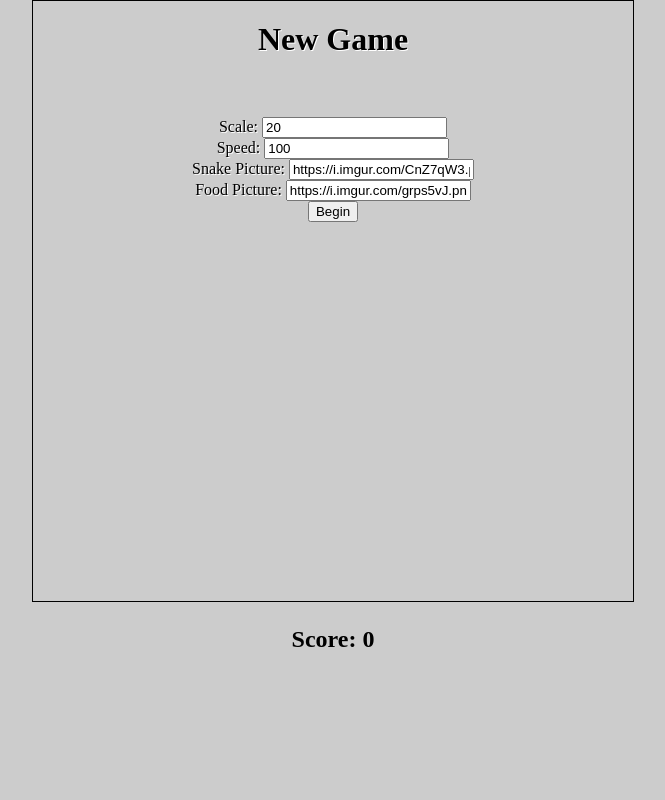
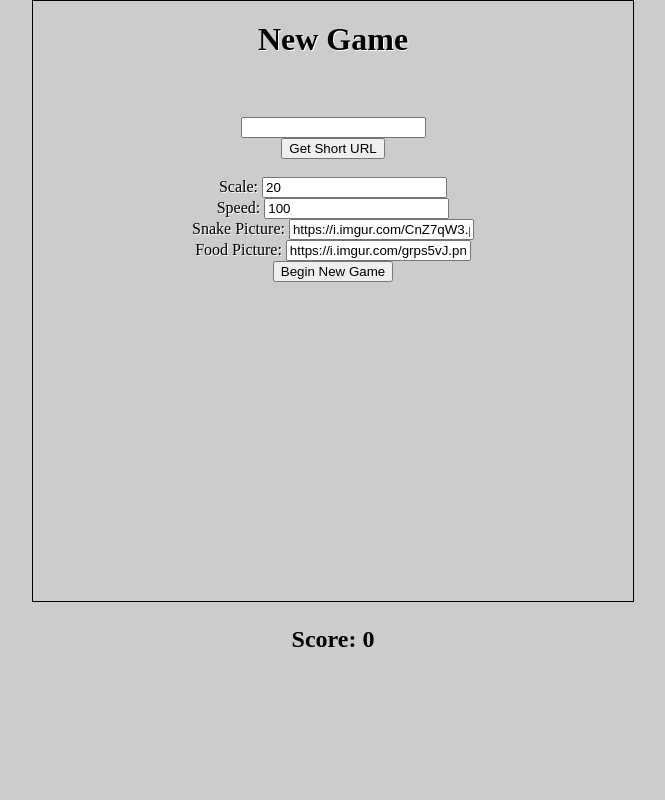
Before and after one commit to vreelb/face-snake, a PHP site: page / in a window 1280 px wide. Shown: the whole page, without its empty margins (307-972 px from the left). Run offline with PHP 8.4, Linux system fonts and the light colour scheme; some libraries are stand-ins or nearby versions.

Commit message:
Adds in-app URL shortening.
Maybe it should be fully automatic? I do prefer it upon request though, as
helps keep below 1,000,000 API requests per day.

Regardless of how I adjust things, this closes #4.

```diff
--- a/index.php
+++ b/index.php
@@ -13,7 +13,9 @@
 </head>
 <body>
 	<script src="http://ajax.googleapis.com/ajax/libs/jquery/2.1.3/jquery.min.js"></script>
+	<script src="https://apis.google.com/js/client.js"></script>
 	<script src="./resources/snake.js"></script>
+	<script src="./resources/config.js"></script>
 
 <?php
 
@@ -48,14 +50,20 @@ if (count($_GET)) {
 			<div id="overlay-message">New Game</div><br>
 			<span id="overlay-score"></span>
 		</h1>
+		<form>
+			<input type="text" id="short_url"><br>
+			<button type="button" onclick="getShortURL(window.location.href
+);">Get Short URL</button>
+		</form>
+		<br>
 		<form action="index.php">
 			<label>Scale: <input type="text" name="scale" value="<?= $scale ?>"></label>
 			<label>Speed: <input type="text" name="speed" value="<?= $speed ?>"></label>
 			<label>Snake Picture: <input type="text" name="snake_url" value="<?= $snake_url ?>"></label>
 			<label>Food Picture: <input type="text" name="food_url" value="<?= $food_url ?>"></label>
+			<label><input type="submit" value="Begin New Game"></label>
+		</form>
 
-			<label><input type="submit" value="Begin"></label>
-		</form>
 	</div>
 	<canvas id="game-canvas" width="600" height="600"></canvas>
 
--- a/resources/snake.js
+++ b/resources/snake.js
@@ -159,6 +159,27 @@ function runGame(scale, speed, snake_url, food_url) {
 
 }
 
+function getShortURL(long_url) {
+	var apiKey = api.key || '';
+	gapi.client.setApiKey(apiKey);
+
+	gapi.client.load('urlshortener', 'v1', function() {
+		var request = gapi.client.urlshortener.url.insert({
+			'resource': {
+				'longUrl': long_url
+			}
+		});
+		var response = request.execute( function(response) {
+			if (response.error) {
+				console.log('Error. ' + response.error.message);
+			} else {
+				$("#short_url").val(response.id);
+				$('#short_url').select().focus();
+			}
+		});
+	});
+}
+
 $(document).ready(function() {
 
 });
```
Also changed, not shown: 1 other file.
